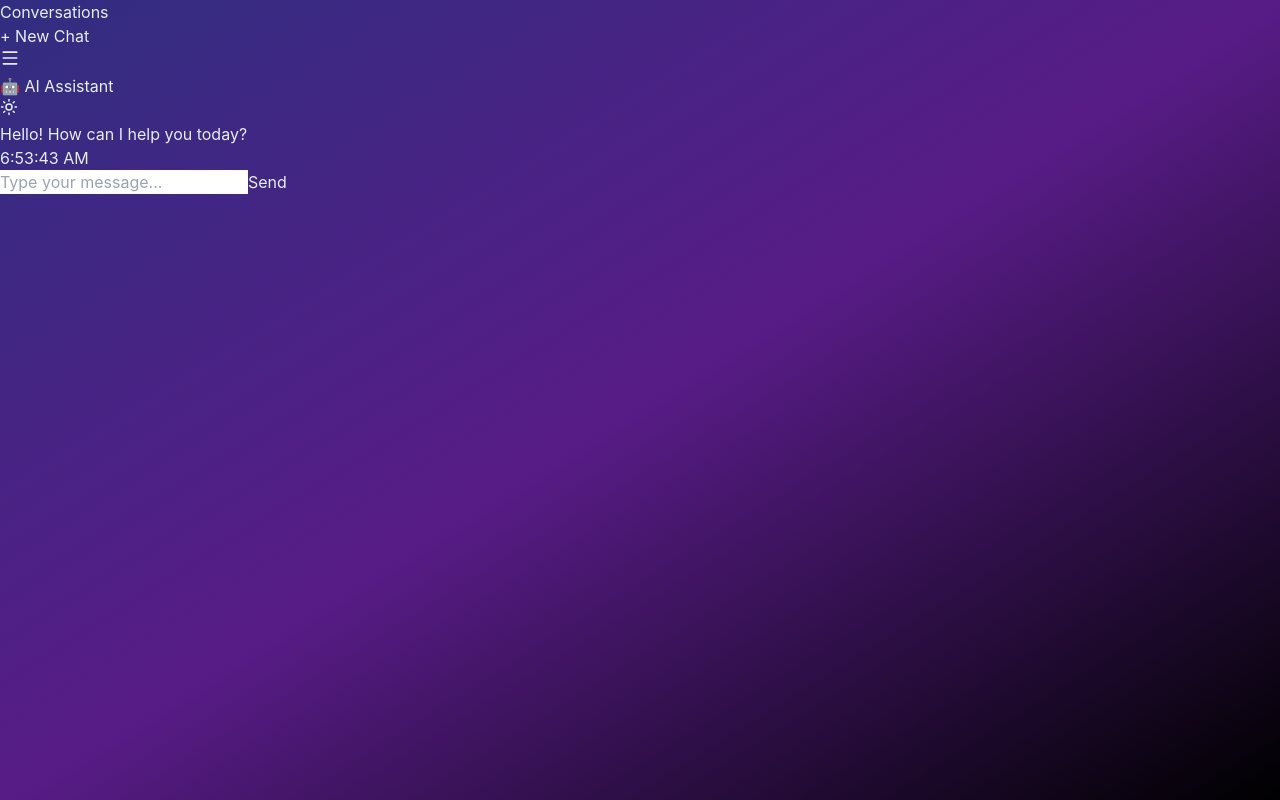
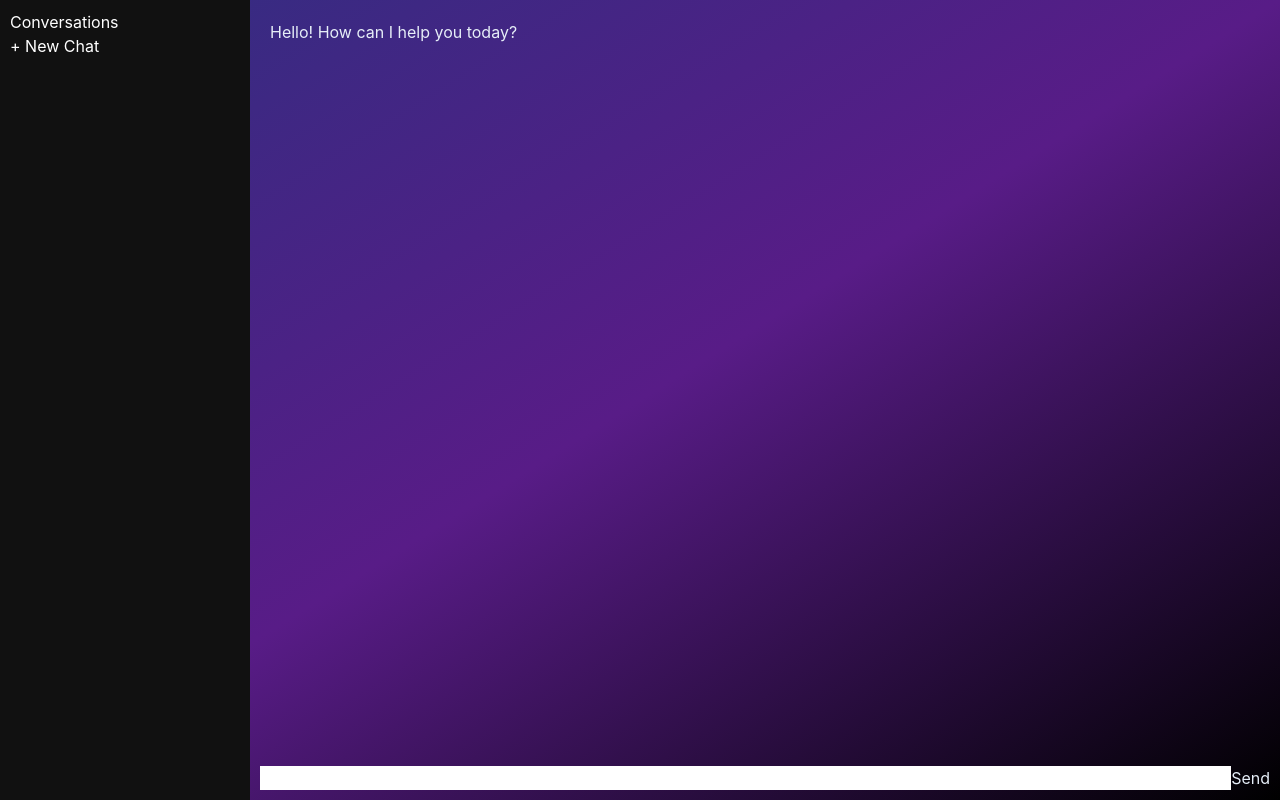
Before and after one commit to SpoothyGuru/react-ai-chatbot, a React (Vite) app: page / in a window 1280 px wide. Built offline with nearby package versions, Linux system fonts and the light colour scheme.

Commit message:
fix chat storage

```diff
--- a/src/components/Chatbot.jsx
+++ b/src/components/Chatbot.jsx
@@ -1,248 +1,153 @@
-import { useState, useEffect, useRef } from "react";
-import { motion } from "framer-motion";
-import ReactMarkdown from "react-markdown";
-import { Sun, Moon, Menu } from "lucide-react";
+import { useState, useEffect } from "react";
 
 export default function Chatbot() {
-
   const defaultIntro = {
     id: Date.now(),
     role: "assistant",
-    content: "Hello! How can I help you today?",
-    time: new Date().toLocaleTimeString()
+    content: "Hello! How can I help you today?"
   };
 
+  // Load chats
   const [conversations, setConversations] = useState(() => {
-    const saved = localStorage.getItem("chat_conversations");
+    const saved = localStorage.getItem("chats");
     return saved ? JSON.parse(saved) : [];
   });
 
-  const [activeChat, setActiveChat] = useState(null);
+  const [activeId, setActiveId] = useState(null);
   const [messages, setMessages] = useState([defaultIntro]);
   const [input, setInput] = useState("");
-  const [darkMode, setDarkMode] = useState(true);
-  const [sidebarOpen, setSidebarOpen] = useState(false);
 
-  const bottomRef = useRef(null);
+  // Save chats
+  const saveChats = (updatedChats) => {
+    setConversations(updatedChats);
+    localStorage.setItem("chats", JSON.stringify(updatedChats));
+  };
 
-  /* Save to localStorage */
-  useEffect(() => {
-    localStorage.setItem("chat_conversations", JSON.stringify(conversations));
-  }, [conversations]);
-
-  /* Scroll */
-  useEffect(() => {
-    bottomRef.current?.scrollIntoView({ behavior: "smooth" });
-  }, [messages]);
-
-  /* Update messages inside active chat */
-  useEffect(() => {
-
-    if (!activeChat) return;
-
-    setConversations(prev =>
-      prev.map(chat =>
-        chat.id === activeChat ? { ...chat, messages } : chat
-      )
-    );
-
-  }, [messages]);
-
-  /* Create new chat */
-  const newChat = () => {
-
-    const chat = {
+  // Create chat
+  const createChat = () => {
+    const newChat = {
       id: Date.now(),
       title: "New Chat",
       messages: [defaultIntro]
     };
 
-    setConversations(prev => [chat, ...prev]);
-    setActiveChat(chat.id);
-    setMessages([defaultIntro]);
+    const updated = [newChat, ...conversations];
+    saveChats(updated);
 
+    setActiveId(newChat.id);
+    setMessages(newChat.messages);
   };
 
-  /* Load chat */
+  // Load chat
   const loadChat = (chat) => {
-    setActiveChat(chat.id);
+    setActiveId(chat.id);
     setMessages(chat.messages);
   };
 
-  /* Send message */
+  // Send message
   const sendMessage = async () => {
-
     if (!input.trim()) return;
 
-    const userMsg = {
+    const userMessage = {
       id: Date.now(),
       role: "user",
-      content: input,
-      time: new Date().toLocaleTimeString()
+      content: input
     };
 
-    const updated = [...messages, userMsg];
-
-    setMessages(updated);
+    const updatedMessages = [...messages, userMessage];
+    setMessages(updatedMessages);
     setInput("");
 
+    let reply = "Thinking...";
+
     try {
-
       const res = await fetch("/api/chat", {
         method: "POST",
-        headers: { "Content-Type": "application/json" },
-        body: JSON.stringify({ conversation: updated })
+        headers: {"Content-Type": "application/json"},
+        body: JSON.stringify({ conversation: updatedMessages })
       });
 
       const data = await res.json();
 
-      const reply =
+      reply =
         data?.text ||
         data?.choices?.[0]?.message?.content ||
-        "No response.";
+        "No response";
+    } catch {
+      reply = "Server error";
+    }
 
-      const botMsg = {
+    const botMessage = {
       id: Date.now(),
       role: "assistant",
-        content: reply,
-        time: new Date().toLocaleTimeString()
+      content: reply
     };
 
-      setMessages([...updated, botMsg]);
+    const finalMessages = [...updatedMessages, botMessage];
+    setMessages(finalMessages);
 
-    } catch {
+    // Update chat in conversations
+    const updatedChats = conversations.map(chat => {
+      if (chat.id === activeId) {
+        return {...chat, messages: finalMessages};
+      }
+      return chat;
+    });
 
-      setMessages([
-        ...updated,
-        {
-          id: Date.now(),
-          role: "assistant",
-          content: "Server error",
-          time: new Date().toLocaleTimeString()
-        }
-      ]);
-
-    }
-
+    saveChats(updatedChats);
   };
 
   return (
-
-    <div className={`${darkMode ? "bg-slate-900" : "bg-gray-100"} min-h-screen flex`}>
+    <div style={{display:"flex",height:"100vh"}}>
 
       {/* Sidebar */}
-      <aside className={`fixed md:relative w-64 h-full bg-black/40 p-4 ${sidebarOpen ? "translate-x-0" : "-translate-x-full"} md:translate-x-0 transition`}>
+      <div style={{width:"250px",background:"#111",color:"white",padding:"10px"}}>
+        <h3>Conversations</h3>
 
-        <h2 className="text-white text-lg mb-4">Conversations</h2>
+        <button onClick={createChat}>+ New Chat</button>
 
-        <button
-          onClick={newChat}
-          className="w-full bg-indigo-600 text-white py-2 rounded mb-4"
-        >
-          + New Chat
-        </button>
-
-        <div className="space-y-2">
-
+        <div style={{marginTop:"20px"}}>
           {conversations.map(chat => (
-
             <div
               key={chat.id}
               onClick={() => loadChat(chat)}
-              className="text-white p-2 hover:bg-white/10 rounded cursor-pointer"
+              style={{padding:"8px",cursor:"pointer",borderBottom:"1px solid #333"}}
             >
               {chat.title}
             </div>
-
           ))}
-
+        </div>
       </div>
 
-      </aside>
+      {/* Chat */}
+      <div style={{flex:1,display:"flex",flexDirection:"column"}}>
 
-      {/* Main */}
-      <div className="flex-1 flex flex-col h-screen">
-
-        {/* Header */}
-        <div className="flex justify-between items-center p-4 border-b border-white/10">
-
-          <button
-            className="md:hidden text-white"
-            onClick={() => setSidebarOpen(!sidebarOpen)}
+        <div style={{flex:1,overflow:"auto",padding:"20px"}}>
+          {messages.map(msg => (
+            <div
+              key={msg.id}
+              style={{
+                textAlign: msg.role==="user"?"right":"left",
+                marginBottom:"10px"
+              }}
             >
-            <Menu size={20}/>
-          </button>
-
-          <h1 className="text-white text-xl font-bold">
-            🤖 AI Assistant
-          </h1>
-
-          <button
-            onClick={() => setDarkMode(!darkMode)}
-            className="text-white"
-          >
-            {darkMode ? <Sun size={18}/> : <Moon size={18}/>}
-          </button>
-
+              {msg.content}
+            </div>
+          ))}
         </div>
 
-        {/* Messages */}
-        <div className="flex-1 overflow-y-auto p-4 space-y-4">
-
-          {messages.map(msg => (
-
-            <motion.div
-              key={msg.id}
-              initial={{ opacity: 0 }}
-              animate={{ opacity: 1 }}
-              className={`flex ${msg.role === "user" ? "justify-end" : ""}`}
-            >
-
-              <div className={`p-4 rounded-xl max-w-[70%] ${
-                msg.role === "user"
-                  ? "bg-cyan-500 text-black"
-                  : "bg-white/20 text-white"
-              }`}>
-
-                <ReactMarkdown>{msg.content}</ReactMarkdown>
-
-                <div className="text-xs opacity-60 mt-2">
-                  {msg.time}
-                </div>
-
-              </div>
-
-            </motion.div>
-
-          ))}
-
-          <div ref={bottomRef}></div>
-
-        </div>
-
-        {/* Input */}
-        <div className="p-4 flex gap-2 border-t border-white/10">
-
+        <div style={{display:"flex",padding:"10px"}}>
           <input
             value={input}
             onChange={(e)=>setInput(e.target.value)}
-            onKeyDown={(e)=>e.key==="Enter" && sendMessage()}
-            placeholder="Type your message..."
-            className="flex-1 p-3 rounded bg-white/20 text-white outline-none"
+            style={{flex:1}}
           />
 
-          <button
-            onClick={sendMessage}
-            className="bg-indigo-600 px-5 rounded text-white"
-          >
-            Send
-          </button>
-
+          <button onClick={sendMessage}>Send</button>
         </div>
 
       </div>
 
     </div>
-
   );
 }
```
Lines whose indentation alone changed are shown as unchanged.
